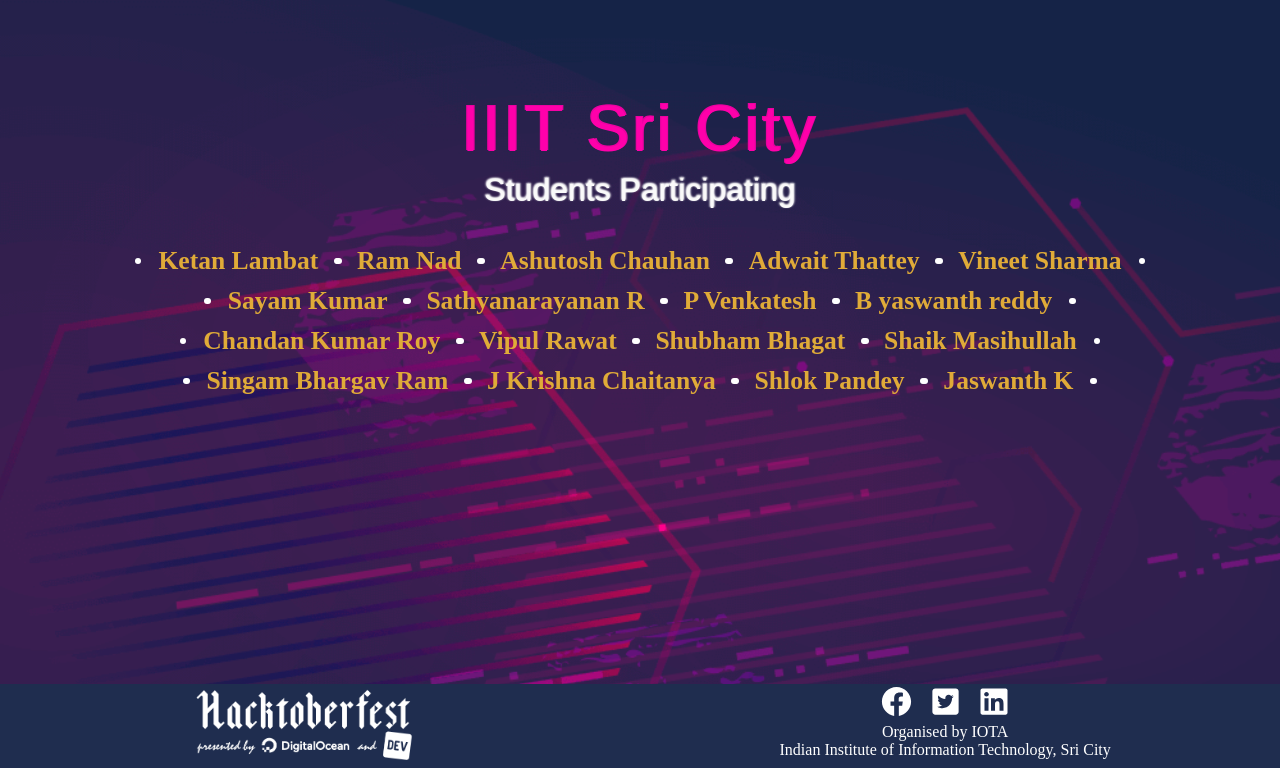
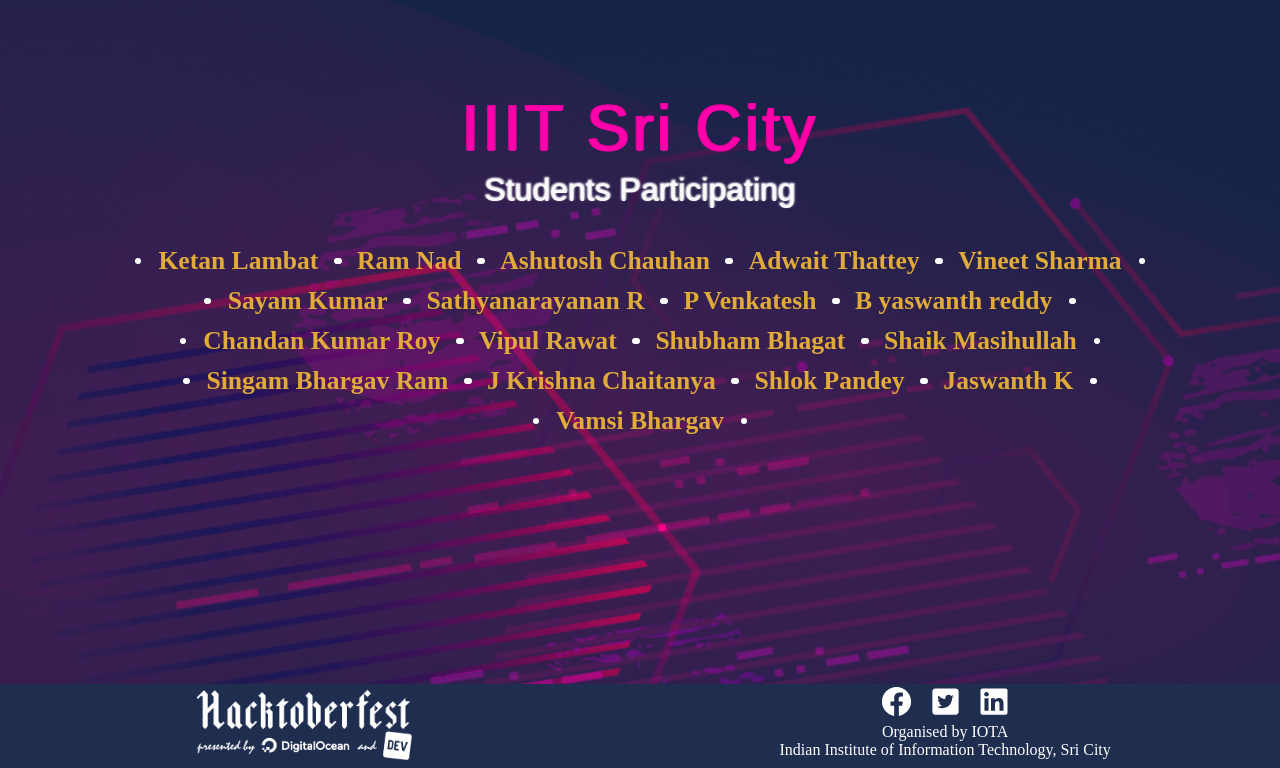
Before and after one commit to Project-Club-IIITS/hacktoberfest2019-participants, a Jekyll site: the page index.html, which Jekyll copies as it is, in a window 1280 px wide, cut to the strip 132-900 px from the top of the page. Built offline with Jekyll 4.4.1, drawn with Linux system fonts in a browser that asks for light colours; some web fonts are replaced.

Commit message:
my first pull request

```diff
--- a/index.html
+++ b/index.html
@@ -63,6 +63,7 @@
                 <li><a href="https://github.com/chaitanya531">J Krishna Chaitanya</a></li>
                 <li><a href="https://github.com/b30wulffz">Shlok Pandey</a></li>
                 <li><a href="https://github.com/JazzKriss21">Jaswanth K</a></li>
+		<li><a  href="https://github.com/vamsibhargav10">Vamsi Bhargav</a></li>
 
             </ul>
         </div>
```
Also changed, not shown: 1 other file.
